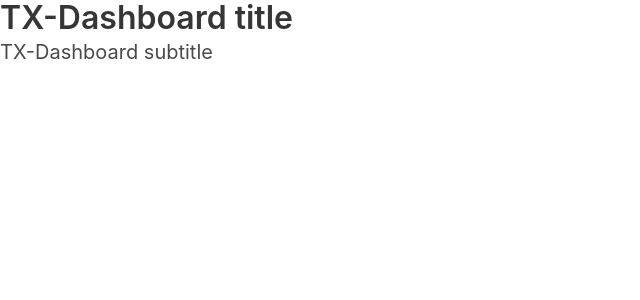
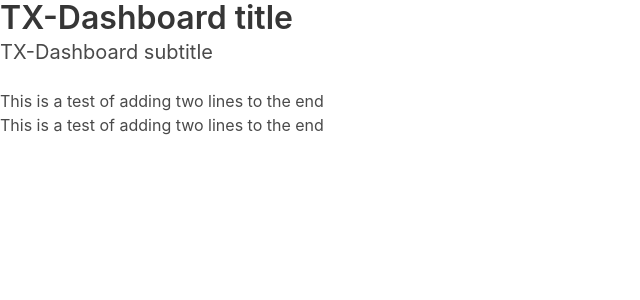
Before and after one commit to twwhite/tx-dashboard, an Angular app: page / in a window 1280 px wide. Shown: the top 300 px of the page, without its empty margins (0-640 px from the left). Built offline with nearby package versions, Linux system fonts and the light colour scheme.

Commit message:
testing limitations of git

```diff
--- a/src/app/app.component.html
+++ b/src/app/app.component.html
@@ -1,2 +1,5 @@
 <h1 class="title">TX-Dashboard title</h1>
 <h2 class="subtitle">TX-Dashboard subtitle</h2>
+
+<p>This is a test of adding two lines to the end</p>
+<p>This is a test of adding two lines to the end</p>
```
